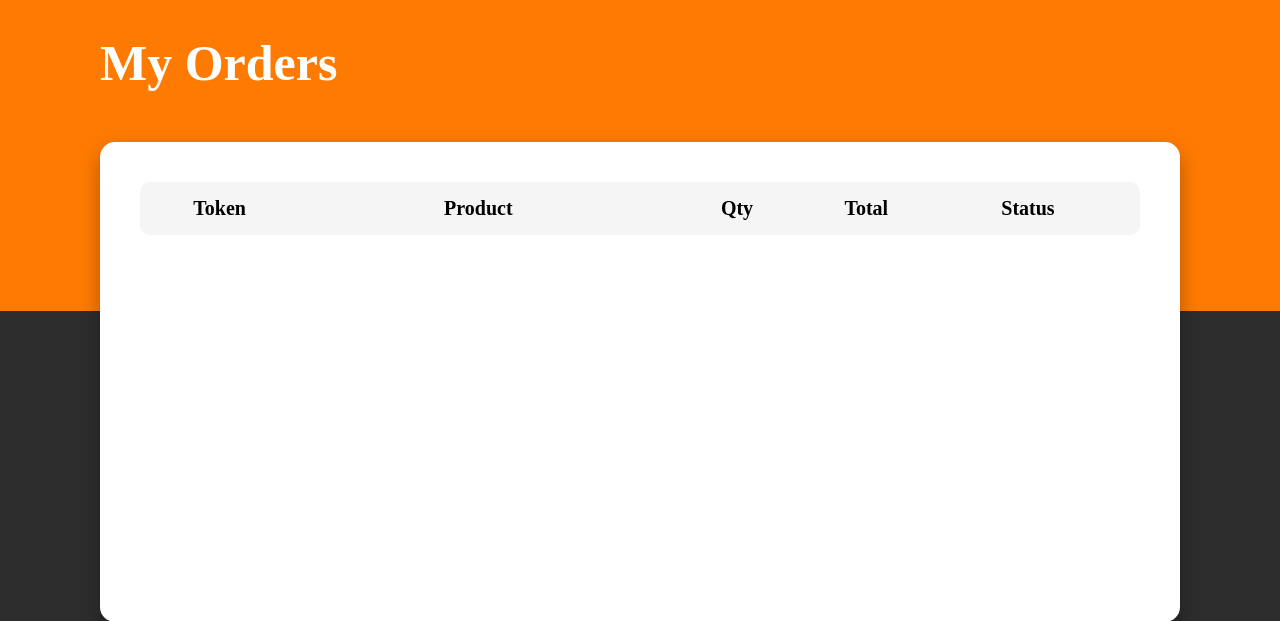
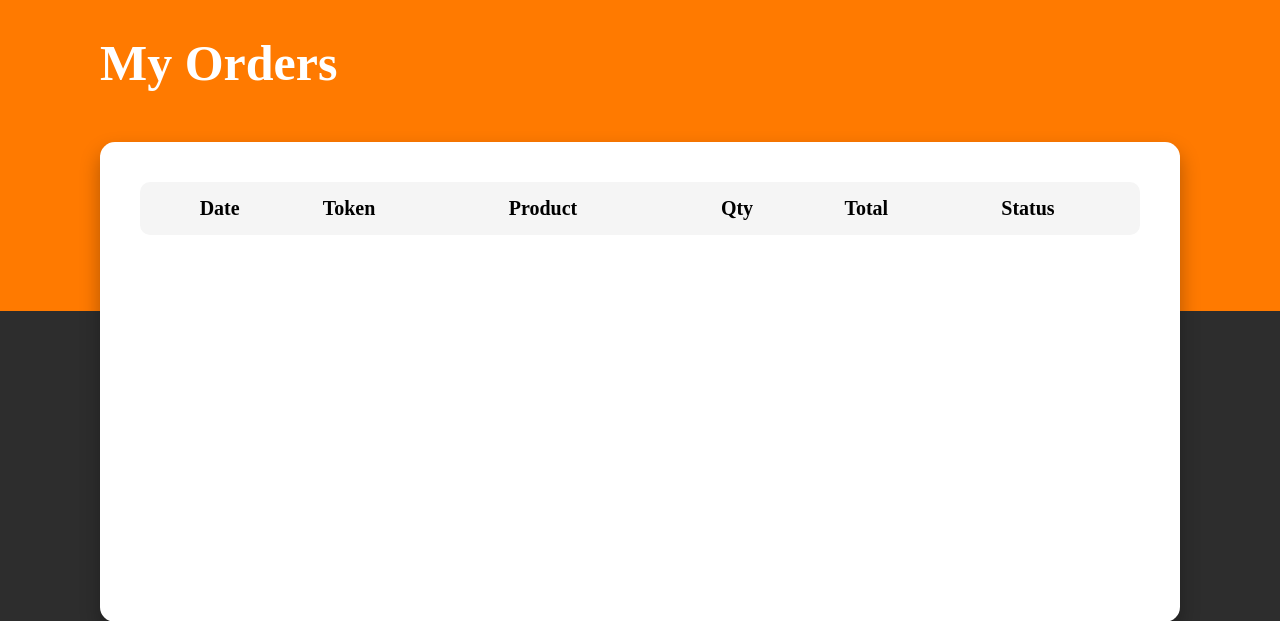
Before and after one commit to John-bright-c/canteen-online-ordering-system, a Flask app: page /orders in a window 1280 px wide. Shown: the part 100-721 px from the top of the page. Run offline with Flask 3, Linux system fonts and the light colour scheme; the visitor is signed in with stand-in values (Sample User, id 1); data that the repository does not hold is empty.

Commit message:
Adding date to orders

```diff
--- a/app.py
+++ b/app.py
@@ -201,8 +201,13 @@
 
 @app.route("/orders")
 def orders():
+    if "user" not in session:
+        return redirect("/login")
     register_no= session["register_no"]
-    cursor.execute("""select token_no, group_concat(concat(quantity, ' ', product_name) separator ', ') as product_name, sum(quantity) as quantity, round(sum(total) * 1.05, 2) as total, max(order_status) as order_status from orders where register_no = %s group by token_no order by max(order_id) desc""",(register_no,))
+    cursor.execute("""select token_no,max(order_date) as order_date,group_concat(concat(quantity, ' ', product_name)
+    separator ', ') as product_name, sum(quantity) as quantity, round(sum(total) * 1.05, 2)
+    as total, max(order_status) as order_status from orders where register_no = %s
+    group by token_no order by max(order_id) desc""",(register_no,))
     orders= cursor.fetchall()
     return render_template("orders.html",orders=orders)
 
@@ -223,7 +228,7 @@
 
 @app.route("/admin_dashboard")
 def admin_dashboard():
-    cursor.execute("""select token_no, group_concat(concat(quantity, ' ', product_name) separator ', ') as product_name, sum(quantity) as quantity, round(sum(total) * 1.05, 2) as total, max(order_status) as order_status from orders group by token_no order by max(order_id) desc""")
+    cursor.execute("""select token_no,max(order_date) as order_date, group_concat(concat(quantity, ' ', product_name) separator ', ') as product_name, sum(quantity) as quantity, round(sum(total) * 1.05, 2) as total, max(order_status) as order_status from orders group by token_no order by max(order_id) desc""")
     orders = cursor.fetchall()
 
     cursor.execute("select count(distinct token_no) as total_orders from orders")
--- a/static/admin_dashhboard.css
+++ b/static/admin_dashhboard.css
@@ -80,7 +80,7 @@
 
 .heading,.order-row{
     display: grid;
-    grid-template-columns: 1fr 3fr 1.5fr 1fr 2fr;
+    grid-template-columns: 1fr 1fr 3fr 1.5fr 1fr 2fr;
     align-items: center;
     text-align: center;
     padding: 15px;
@@ -201,7 +201,7 @@
     display: grid;
     grid-template-columns: 1fr 1fr;
     padding: 30px;
-    row-gap: 60px;
+    row-gap: 70px;
     background: white;
     width: 500px;
     border-radius: 12px;
@@ -239,7 +239,7 @@
 .add_product p,.add_product a{
     color: #2d2d2d;
     margin-top: 10px;
-    font-size: 25px;
+    font-size: 20px;
     text-decoration: none;
     font-weight: bold;
     cursor: pointer;
--- a/static/orders.css
+++ b/static/orders.css
@@ -78,7 +78,7 @@
 
 .heading,.order-row{
     display: grid;
-    grid-template-columns: 1fr 3fr 1fr 1fr 1.5fr;
+    grid-template-columns: 1fr 1fr 2fr 1fr 1fr 1.5fr;
     align-items: center;
     text-align: center;
     padding: 15px;
--- a/templates/admin_dashboard.html
+++ b/templates/admin_dashboard.html
@@ -54,6 +54,7 @@
 
 <div class="container">
     <div class="heading">
+        <div>Date</div>
         <div>Token</div>
         <div>Product</div>
         <div>Qty</div>
@@ -63,6 +64,7 @@
 
     {% for order in orders %}
     <div class="order-row">
+        <div>{{ order.order_date }}</div>
         <div>{{ order.token_no }}</div>
         <div>{{ order.product_name }}</div>
         <div>{{ order.quantity }}</div>
--- a/templates/orders.html
+++ b/templates/orders.html
@@ -26,6 +26,7 @@
 <div class="container">
 
     <div class="heading">
+        <div>Date</div>
         <div>Token</div>
         <div>Product</div>
         <div>Qty</div>
@@ -35,6 +36,7 @@
 
     {% for order in orders %}
     <div class="order-row">
+        <div>{{ order.order_date }}</div>
         <div>{{ order.token_no }}</div>
         <div>{{ order.product_name }}</div>
         <div>{{ order.quantity }}</div>
```
